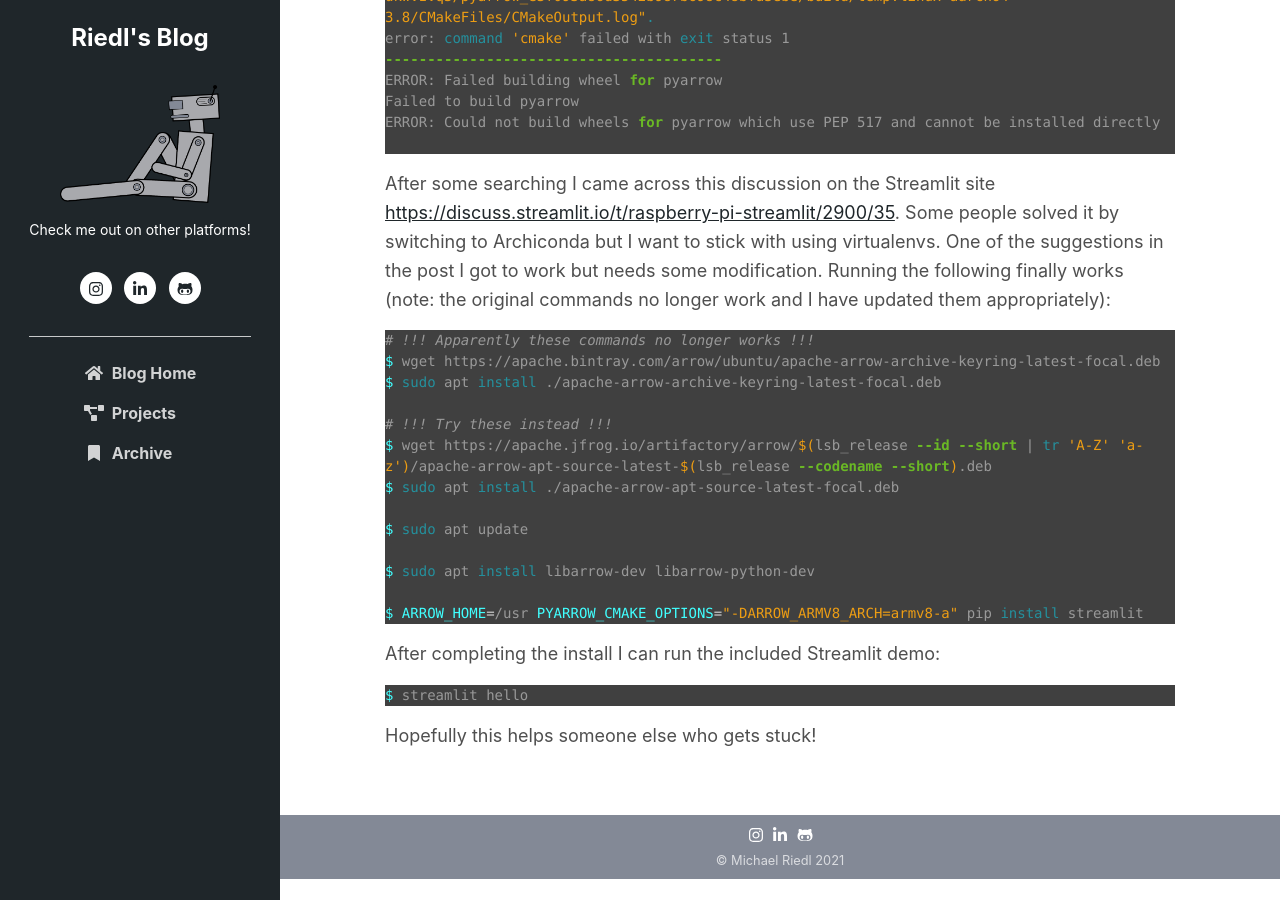
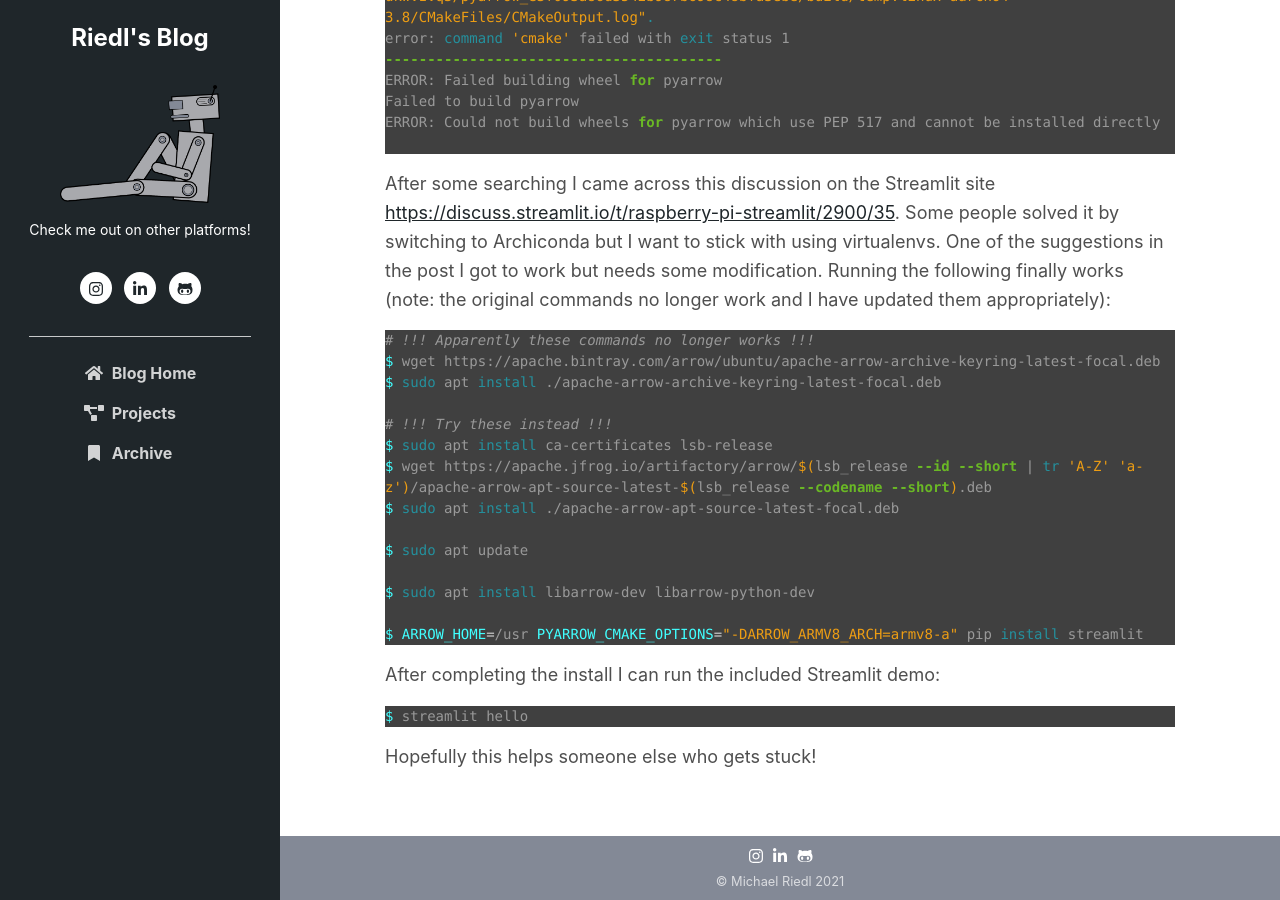
Before and after one commit to michaelriedl/michaelriedl.github.io, a Jekyll site: the page built from _posts/2021-01-29-pi4-streamlit-install.md, in a window 1280 px wide and 900 px high, scrolled down 1218 px. Built offline with Jekyll 4.4.1, drawn with Linux system fonts in a browser that asks for light colours; comment, search, counter and statistics services are not loaded.

Commit message:
Update 2021-01-29-pi4-streamlit-install.md

```diff
--- a/_posts/2021-01-29-pi4-streamlit-install.md
+++ b/_posts/2021-01-29-pi4-streamlit-install.md
@@ -56,6 +56,7 @@
 $ sudo apt install ./apache-arrow-archive-keyring-latest-focal.deb
 
 # !!! Try these instead !!!
+$ sudo apt install ca-certificates lsb-release
 $ wget https://apache.jfrog.io/artifactory/arrow/$(lsb_release --id --short | tr 'A-Z' 'a-z')/apache-arrow-apt-source-latest-$(lsb_release --codename --short).deb
 $ sudo apt install ./apache-arrow-apt-source-latest-focal.deb
 
```
